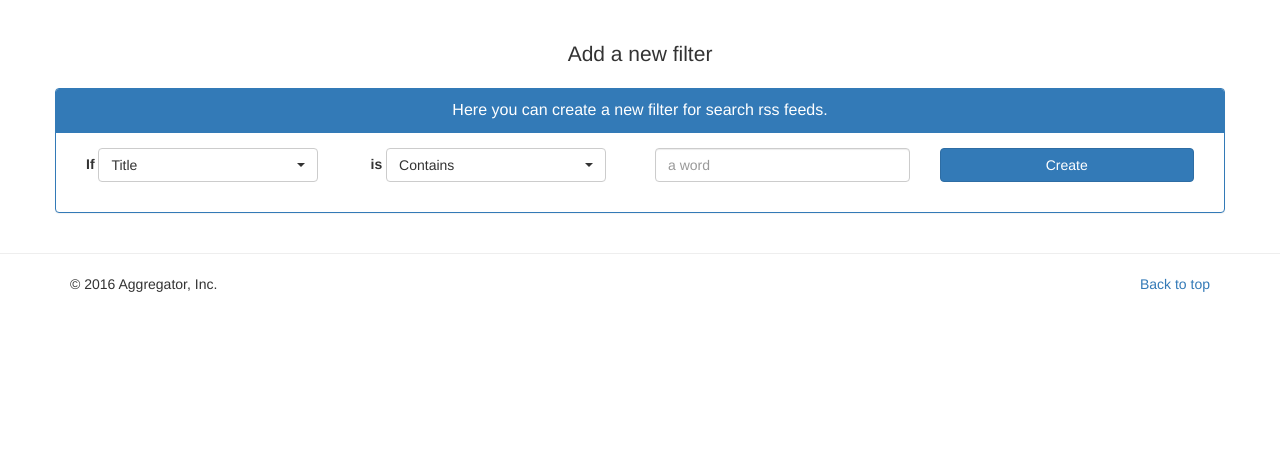
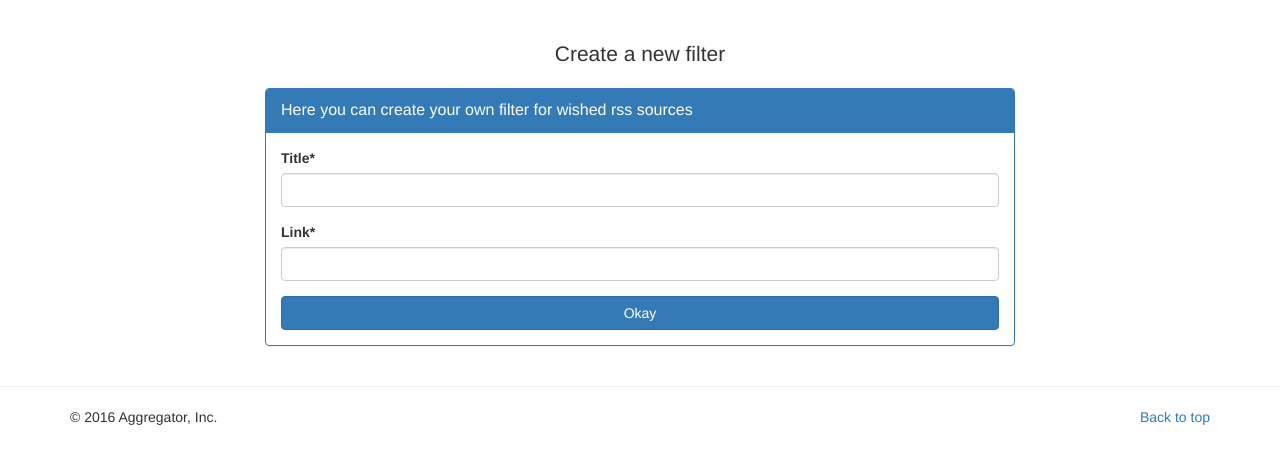
Before and after one commit to dmmeteo/trydjango18, a Django app: template templates/filters/add.html in a window 1280 px wide. Shown: the part 50-514 px from the top of the page. Run offline with Django 3.2, Linux system fonts and the light colour scheme; the template is opened without the code that fills it: values that come from a table or form of the project are taken from there, others are empty; parts of the project's set-up code (start-up, migrations or seed data) failed here and were passed over; some libraries are stand-ins or nearby versions.

Commit message:
Changed a filter's template

```diff
--- a/templates/filters/add.html
+++ b/templates/filters/add.html
@@ -1,4 +1,5 @@
 {% extends 'base.html' %}
+{% load crispy_forms_tags %}
 {% block head_title %}Add a filter{% endblock %}
 {% block style %}
     <link rel="stylesheet"
@@ -6,39 +7,21 @@
 {% endblock %}
 {% block content %}
     <div class="row">
-        <h1 class="lead text-align-center">Add a new filter</h1>
+        <div class="col-md-8 col-md-offset-2">
+            <h1 class="lead text-align-center">Create a new filter</h1>
             <div class="panel panel-primary">
                 <div class="panel-heading">
-                <div class="panel-title text-align-center">
-                    Here you can create a new filter for search rss feeds.
+                    <div class="panel-title">
+                        Here you can create your own filter for wished rss sources
                     </div>
                 </div>
                 <div class="panel-body">
                     <form action="" method="post">
                         {% csrf_token %}
-                    <div class="col-md-3">
-                        <label for="id_items">If</label>
-                        <select name="items" id="id_items" class="selectpicker">
-                            <option value="1">Title</option>
-                            <option value="1">Description</option>
-                        </select>
+                        {{ form|crispy }}
+                        <button class="btn btn-primary btn-block" type="submit">Okay</button>
+                    </form>
                 </div>
-                    <div class="col-md-3">
-                        <label for="id_items">is</label>
-                        <select name="actions" id="id_actions" class="selectpicker">
-                            <option value="1">Contains</option>
-                            <option value="1">Doesn't contain</option>
-                        </select>
-                    </div>
-                    <div class="col-md-3">
-                        <div class="form-group">
-                            <input type="text" class="form-control" placeholder="a word">
-                        </div>
-                    </div>
-                    <div class="col-md-3">
-                        <button class="btn btn-primary btn-block">Create</button>
-                    </div>
-                </form>
             </div>
         </div>
     </div>
```
Lines whose indentation alone changed are shown as unchanged.
